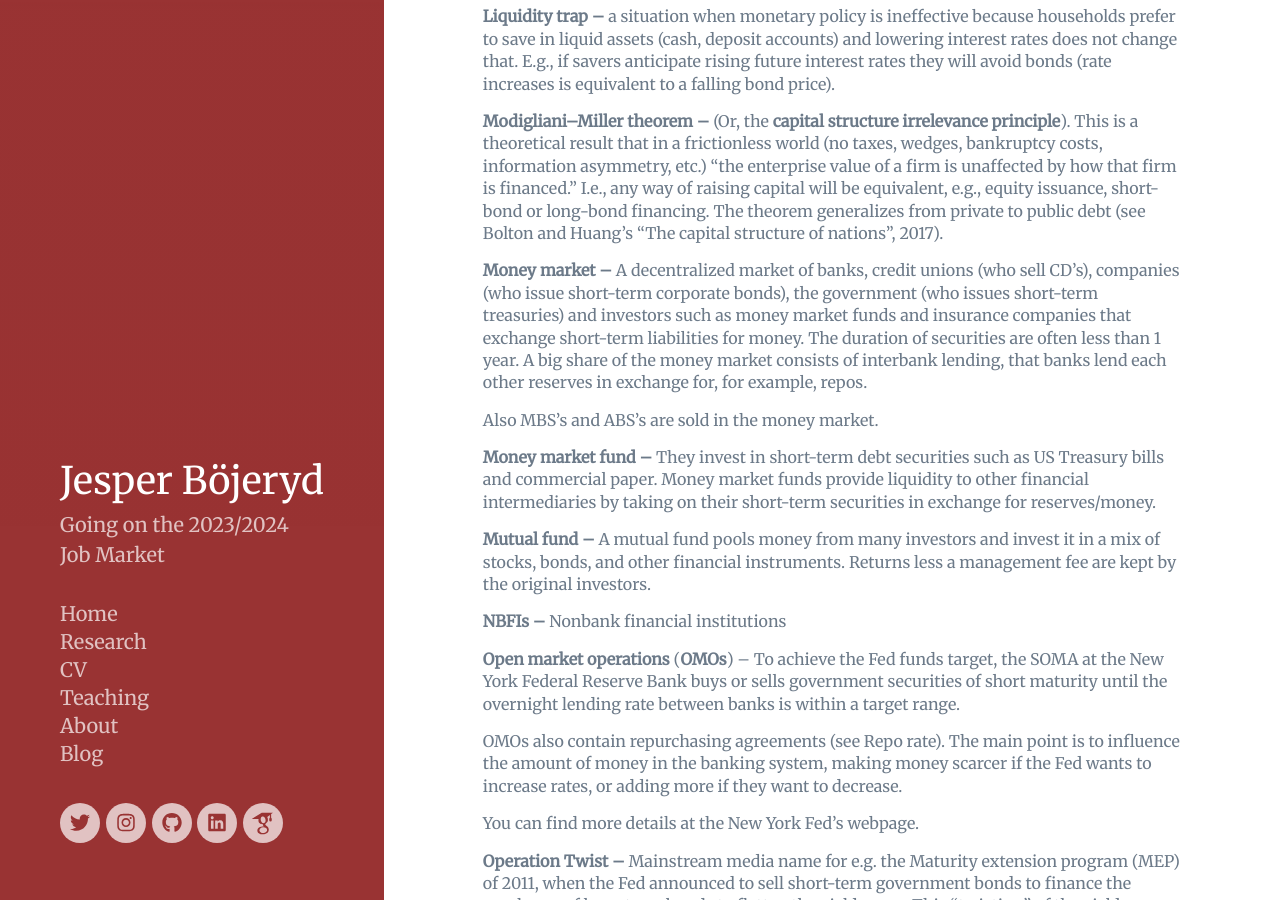
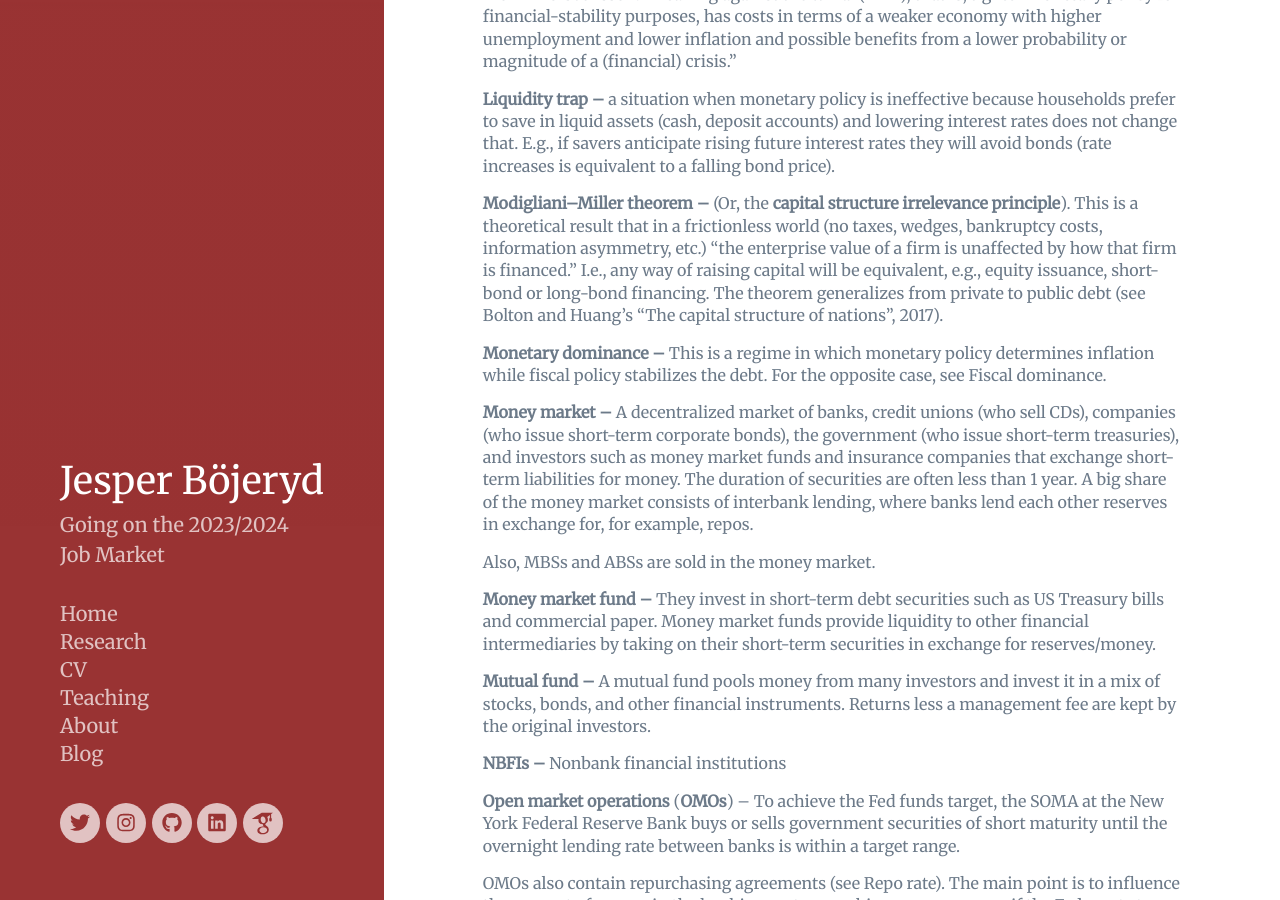
Before and after one commit to bojeryd91/bojeryd91.github.io, a Jekyll site: the page built from _posts/2020-08-13-macro-finance-glossary.md, in a window 1280 px wide and 900 px high, scrolled down 4273 px. Built offline with Jekyll 4.4.1, drawn with Linux system fonts in a browser that asks for light colours; nearby versions of some CDN libraries; some web fonts are replaced; some of the changed text lies outside the part shown.

Commit message:
Update 2020-08-13-macro-finance-glossary.md

```diff
--- a/_posts/2020-08-13-macro-finance-glossary.md
+++ b/_posts/2020-08-13-macro-finance-glossary.md
@@ -105,6 +105,8 @@ Reference: Bernanke, Gertler, and Gilchrist (1996).
 
 **FIMA Repo Facility (Foreign and International Monetary Authorities) --** A Fed facility where e.g. foreign central banks can buy repos on U.S. treasuries for USDs. This provides foreign financial markets with access to dollars. (If a country is in need of dollars, that country's central bank can exchange a U.S. treasury for dollars, and lend the dollars to whoever needs it locally.)
 
+**Fiscal dominance --** In this regime, the government chooses its level of debt, and in consequence, the rate of inflation (fiscal policy plays an active role). Monetary policy is passive and adjusts the cost of borrowing in accordance.
+
 
 **Forward price --** A contracted price of a specific future transaction.
 
@@ -169,12 +171,12 @@ From LEO Svensson: "'Leaning against the wind' (LAW), that is, tighter monetary
 **Modigliani–Miller theorem --** (Or, the&nbsp;**capital structure irrelevance principle**). This is a theoretical result that in a frictionless world (no taxes, wedges, bankruptcy costs, information asymmetry, etc.) "the enterprise value of a firm is unaffected by how that firm is financed." I.e., any way of raising capital will be equivalent, e.g., equity issuance, short-bond or long-bond financing. The theorem generalizes from private to public debt (see Bolton and Huang's "The capital structure of nations", 2017).
 
 
-
-**Money market --** A decentralized market of banks, credit unions (who sell CD's), companies (who issue short-term corporate bonds), the government (who issues short-term treasuries) and investors such as money market funds and insurance companies that exchange short-term liabilities for money. The duration of securities are often less than 1 year. A big share of the money market consists of interbank lending, that banks lend each other reserves in exchange for, for example, repos.
+**Monetary dominance --** This is a regime in which monetary policy determines inflation while fiscal policy stabilizes the debt. For the opposite case, see Fiscal dominance.
 
 
+**Money market --** A decentralized market of banks, credit unions (who sell CDs), companies (who issue short-term corporate bonds), the government (who issue short-term treasuries), and investors such as money market funds and insurance companies that exchange short-term liabilities for money. The duration of securities are often less than 1 year. A big share of the money market consists of interbank lending, where banks lend each other reserves in exchange for, for example, repos.
 
-Also MBS's and ABS's are sold in the money market.
+Also, MBSs and ABSs are sold in the money market.
 
 
 
```
